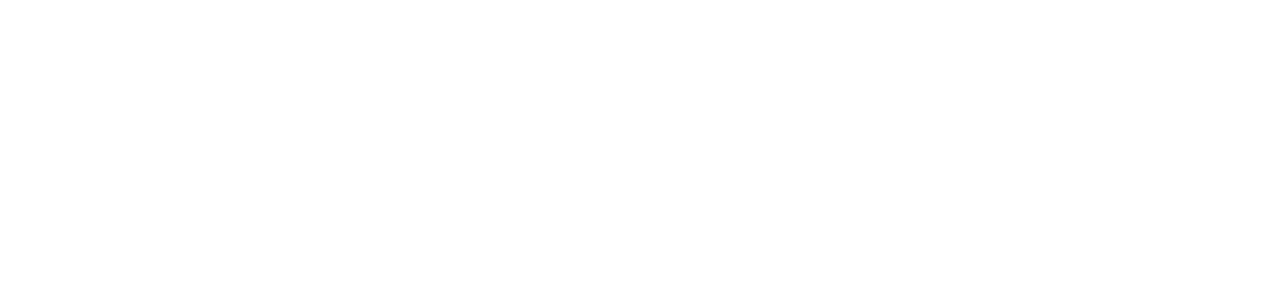
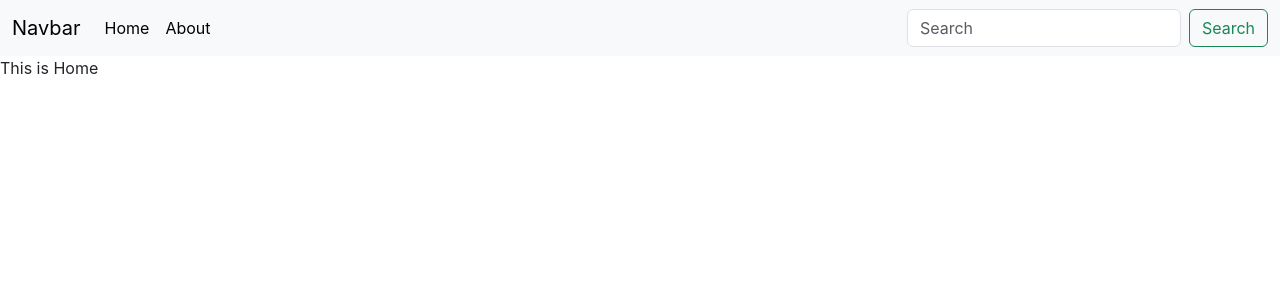
Before and after one commit to immohitsen/iScrape, a React (Create React App) app: page / in a window 1280 px wide. Shown: the top 300 px of the page. Built offline with nearby package versions, Linux system fonts and the light colour scheme.

Commit message:
adding react router dom

```diff
--- a/package.json
+++ b/package.json
@@ -6,10 +6,12 @@
     "@testing-library/jest-dom": "^5.17.0",
     "@testing-library/react": "^13.4.0",
     "@testing-library/user-event": "^13.5.0",
+    "concurrently": "^9.0.1",
     "express-validator": "^7.1.0",
     "mongoose": "^8.7.2",
     "react": "^18.2.0",
     "react-dom": "^18.2.0",
+    "react-router-dom": "^6.27.0",
     "react-scripts": "5.0.1",
     "web-vitals": "^2.1.4"
   },
@@ -17,7 +19,8 @@
     "start": "react-scripts start",
     "build": "react-scripts build",
     "test": "react-scripts test",
-    "eject": "react-scripts eject"
+    "eject": "react-scripts eject",
+    "both": "concurrently \"npm run start\" \"nodemon backend/index.js\""
   },
   "eslintConfig": {
     "extends": [
--- a/public/index.html
+++ b/public/index.html
@@ -10,34 +10,22 @@
       content="Web site created using create-react-app"
     />
     <link rel="apple-touch-icon" href="%PUBLIC_URL%/logo192.png" />
-    <!--
-      manifest.json provides metadata used when your web app is installed on a
-      user's mobile device or desktop. See https://developers.google.com/web/fundamentals/web-app-manifest/
-    -->
     <link rel="manifest" href="%PUBLIC_URL%/manifest.json" />
-    <!--
-      Notice the use of %PUBLIC_URL% in the tags above.
-      It will be replaced with the URL of the `public` folder during the build.
-      Only files inside the `public` folder can be referenced from the HTML.
-
-      Unlike "/favicon.ico" or "favicon.ico", "%PUBLIC_URL%/favicon.ico" will
-      work correctly both with client-side routing and a non-root public URL.
-      Learn how to configure a non-root public URL by running `npm run build`.
-    -->
-    <title>React App</title>
+    <link
+      href="https://cdn.jsdelivr.net/npm/bootstrap@5.3.3/dist/css/bootstrap.min.css"
+      rel="stylesheet"
+      integrity="sha384-QWTKZyjpPEjISv5WaRU9OFeRpok6YctnYmDr5pNlyT2bRjXh0JMhjY6hW+ALEwIH"
+      crossorigin="anonymous"
+    />
+    <title>iScrape - Notes in the cloud</title>
   </head>
   <body>
     <noscript>You need to enable JavaScript to run this app.</noscript>
     <div id="root"></div>
-    <!--
-      This HTML file is a template.
-      If you open it directly in the browser, you will see an empty page.
-
-      You can add webfonts, meta tags, or analytics to this file.
-      The build step will place the bundled scripts into the <body> tag.
-
-      To begin the development, run `npm start` or `yarn start`.
-      To create a production bundle, use `npm run build` or `yarn build`.
-    -->
+    <script
+      src="https://cdn.jsdelivr.net/npm/bootstrap@5.3.3/dist/js/bootstrap.bundle.min.js"
+      integrity="sha384-YvpcrYf0tY3lHB60NNkmXc5s9fDVZLESaAA55NDzOxhy9GkcIdslK1eN7N6jIeHz"
+      crossorigin="anonymous"
+    ></script>
   </body>
 </html>
--- a/src/App.js
+++ b/src/App.js
@@ -1,9 +1,23 @@
 import './App.css';
+import {
+  BrowserRouter as Router,
+  Routes,
+  Route
+} from "react-router-dom";
+import Navbar from './components/Navbar';
+import Home from './components/Home';
+import About from './components/About';
 
 function App() {
   return (
     <>
-
+    <Router>
+      <Navbar />
+      <Routes>
+        <Route exact path="/" element={<Home />} />
+        <Route exact path="/about" element={<About />} />
+      </Routes>
+    </Router>
     </>
   );
 }
--- /dev/null
+++ b/src/components/About.js
@@ -0,0 +1,11 @@
+import React from 'react'
+
+const About = () => {
+  return (
+    <div>
+      This is about
+    </div>
+  )
+}
+
+export default About
--- /dev/null
+++ b/src/components/Home.js
@@ -0,0 +1,11 @@
+import React from 'react'
+
+const Home = () => {
+  return (
+    <div>
+      This is Home
+    </div>
+  )
+}
+
+export default Home
--- /dev/null
+++ b/src/components/Navbar.js
@@ -0,0 +1,33 @@
+import React from 'react'
+import {
+    Link
+  } from "react-router-dom";
+
+const Navbar = () => {
+  return (
+        <nav className="navbar navbar-expand-lg bg-body-tertiary">
+    <div className="container-fluid">
+        <Link className="navbar-brand" to="/">Navbar</Link>
+        <button className="navbar-toggler" type="button" data-bs-toggle="collapse" data-bs-target="#navbarSupportedContent" aria-controls="navbarSupportedContent" aria-expanded="false" aria-label="Toggle navigation">
+        <span className="navbar-toggler-icon"></span>
+        </button>
+        <div className="collapse navbar-collapse" id="navbarSupportedContent">
+        <ul className="navbar-nav me-auto mb-2 mb-lg-0">
+            <li className="nav-item">
+            <Link className="nav-link active" aria-current="page" to="/">Home</Link>
+            </li>
+            <li className="nav-item">
+            <Link className="nav-link active" to="/about">About</Link>
+            </li>
+        </ul>
+        <form className="d-flex" role="search">
+            <input className="form-control me-2" type="search" placeholder="Search" aria-label="Search"/>
+            <button className="btn btn-outline-success" type="submit">Search</button>
+        </form>
+        </div>
+    </div>
+    </nav>
+  )
+}
+
+export default Navbar
--- a/src/index.js
+++ b/src/index.js
@@ -2,7 +2,7 @@
 import ReactDOM from 'react-dom/client';
 import './index.css';
 import App from './App';
-import reportWebVitals from './reportWebVitals';
+
 
 const root = ReactDOM.createRoot(document.getElementById('root'));
 root.render(
@@ -10,8 +10,3 @@
     <App />
   </React.StrictMode>
 );
-
-// If you want to start measuring performance in your app, pass a function
-// to log results (for example: reportWebVitals(console.log))
-// or send to an analytics endpoint. Learn more: https://bit.ly/CRA-vitals
-reportWebVitals();
--- a/src/reportWebVitals.js
+++ /dev/null
@@ -1,13 +0,0 @@
-const reportWebVitals = onPerfEntry => {
-  if (onPerfEntry && onPerfEntry instanceof Function) {
-    import('web-vitals').then(({ getCLS, getFID, getFCP, getLCP, getTTFB }) => {
-      getCLS(onPerfEntry);
-      getFID(onPerfEntry);
-      getFCP(onPerfEntry);
-      getLCP(onPerfEntry);
-      getTTFB(onPerfEntry);
-    });
-  }
-};
-
-export default reportWebVitals;
```
Also changed, not shown: src/setupTests.js (deleted, +0 -5 lines), 2 other files (tests, documents, lock files or other folders).
